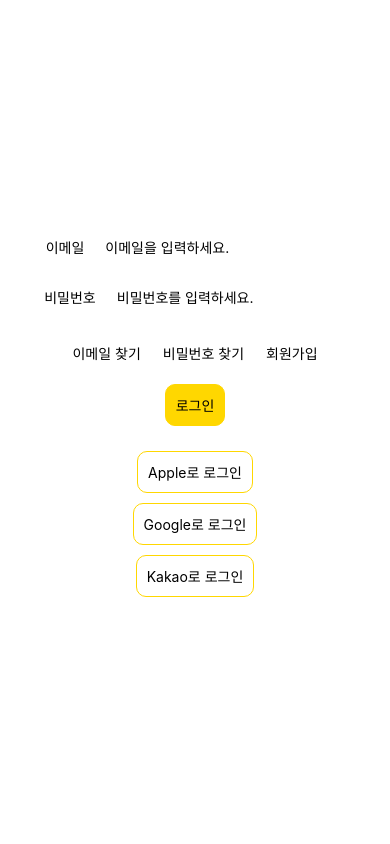
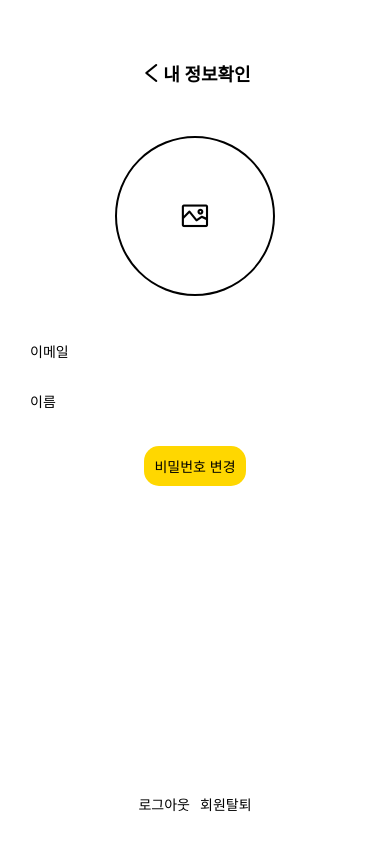
Before and after one commit to nakalicubae/Raincoat, a React Native app: screen /MyPage in a window 390 px wide. Built offline with nearby package versions, Linux system fonts and the light colour scheme.

Commit message:
Create MyPage.js

```diff
--- a/App.js
+++ b/App.js
@@ -6,6 +6,7 @@ import Start from "./screens/Start";
 import SignUp from "./screens/SignUp";
 import Write from "./screens/Write";
 import Main from "./screens/Main";
+import MyPage from "./screens/MyPage";
 
 export default function App() {
   const Stack = createStackNavigator();
@@ -17,6 +18,7 @@ export default function App() {
         <Stack.Screen name='SignUp' component={SignUp} />
         <Stack.Screen name='Write' component={Write} />
         <Stack.Screen name='Main' component={Main} />
+        <Stack.Screen name='MyPage' component={MyPage} />
       </Stack.Navigator>
     </NavigationContainer>
   );
--- a/screens/Main.js
+++ b/screens/Main.js
@@ -7,10 +7,8 @@ import {
   ScrollView,
   TouchableOpacity,
 } from "react-native";
-import { MaterialCommunityIcons, Feather, Ionicons } from '@expo/vector-icons';
-import { Calendar } from 'react-native-calendars';
-
-
+import { MaterialCommunityIcons, Feather, Ionicons } from "@expo/vector-icons";
+import { Calendar } from "react-native-calendars";
 
 export default function Main({ navigation }) {
   return (
@@ -18,47 +16,57 @@ export default function Main({ navigation }) {
       <StatusBar style="auto" />
 
       <View style={styles.menuBar}>
-        <Ionicons name="person-circle" size={40} color="black" />
-        <MaterialCommunityIcons name="microsoft-xbox-controller-menu" size={40} color="black" />
+        <TouchableOpacity onPress={() => navigation.navigate("MyPage")}>
+          <Ionicons name="person-circle" size={40} color="black" />
+        </TouchableOpacity>
+        <MaterialCommunityIcons
+          name="microsoft-xbox-controller-menu"
+          size={40}
+          color="black"
+        />
       </View>
 
       <View style={styles.list}>
         <ScrollView horizontal pagingEnabled>
-          <View style={styles.diary} >
-          <Feather name="book" size={40} color="black"/>
+          <View style={styles.diary}>
+            <Feather name="book" size={40} color="black" />
             <Text>A</Text>
           </View>
 
-          <View style={styles.diary} >
-          <Feather name="book" size={40} color="black"/>
+          <View style={styles.diary}>
+            <Feather name="book" size={40} color="black" />
             <Text>B</Text>
           </View>
-          <View style={styles.diary} >
-          <Feather name="book" size={40} color="black"/>
+          <View style={styles.diary}>
+            <Feather name="book" size={40} color="black" />
             <Text>C</Text>
           </View>
-          <View style={styles.diary} >
-          <Feather name="book" size={40} color="black"/>
+          <View style={styles.diary}>
+            <Feather name="book" size={40} color="black" />
             <Text>D</Text>
           </View>
-          <View style={styles.diary} >
-          <Feather name="book" size={40} color="black"/>
+          <View style={styles.diary}>
+            <Feather name="book" size={40} color="black" />
             <Text>E</Text>
           </View>
-          <View style={styles.diary} >
-          <Feather name="book" size={40} color="black"/>
+          <View style={styles.diary}>
+            <Feather name="book" size={40} color="black" />
             <Text>F</Text>
           </View>
-          <View style={styles.diary} >
-          <Feather name="book" size={40} color="black"/>
+          <View style={styles.diary}>
+            <Feather name="book" size={40} color="black" />
             <Text>G</Text>
           </View>
-          <View style={styles.diary} >
-          <Feather name="book" size={40} color="black"/>
+          <View style={styles.diary}>
+            <Feather name="book" size={40} color="black" />
             <Text>H</Text>
           </View>
         </ScrollView>
-        <MaterialCommunityIcons name="arrow-right-drop-circle" size={30} color="black" />
+        <MaterialCommunityIcons
+          name="arrow-right-drop-circle"
+          size={30}
+          color="black"
+        />
       </View>
 
       <View style={styles.calendarContainer}>
@@ -69,24 +77,64 @@ export default function Main({ navigation }) {
 
       <View style={styles.members}>
         <View View style={styles.member}>
-          <Ionicons style={styles.person} name="person-outline" size={40} color="black" />
-          <Ionicons style={styles.person} name="person-outline" size={40} color="black" />
-          <Ionicons style={styles.person} name="person-outline" size={40} color="black" />
-          <Ionicons style={styles.person} name="person-outline" size={40} color="black" />
+          <Ionicons
+            style={styles.person}
+            name="person-outline"
+            size={40}
+            color="black"
+          />
+          <Ionicons
+            style={styles.person}
+            name="person-outline"
+            size={40}
+            color="black"
+          />
+          <Ionicons
+            style={styles.person}
+            name="person-outline"
+            size={40}
+            color="black"
+          />
+          <Ionicons
+            style={styles.person}
+            name="person-outline"
+            size={40}
+            color="black"
+          />
         </View>
         <View View style={styles.member}>
-          <Ionicons style={styles.person} name="person-outline" size={40} color="black" />
-          <Ionicons style={styles.person} name="person-outline" size={40} color="black" />
-          <Ionicons style={styles.person} name="person-outline" size={40} color="black" />
-          <Ionicons style={styles.person} name="person-outline" size={40} color="black" />
+          <Ionicons
+            style={styles.person}
+            name="person-outline"
+            size={40}
+            color="black"
+          />
+          <Ionicons
+            style={styles.person}
+            name="person-outline"
+            size={40}
+            color="black"
+          />
+          <Ionicons
+            style={styles.person}
+            name="person-outline"
+            size={40}
+            color="black"
+          />
+          <Ionicons
+            style={styles.person}
+            name="person-outline"
+            size={40}
+            color="black"
+          />
         </View>
       </View>
 
-
       <View>
         <TouchableOpacity
-        onPress={() => navigation.navigate("Write")}
-        style={styles.write}>
+          onPress={() => navigation.navigate("Write")}
+          style={styles.write}
+        >
           <Text>우비쓰기</Text>
         </TouchableOpacity>
       </View>
@@ -97,51 +145,50 @@ export default function Main({ navigation }) {
 const styles = StyleSheet.create({
   container: {
     flex: 1,
-    justifyContent: 'center',
-    alignItems: 'center',
-    backgroundColor: 'white'
+    justifyContent: "center",
+    alignItems: "center",
+    backgroundColor: "white",
   },
 
   menuBar: {
-    flexDirection: 'row',
-    alignSelf: 'flex-end',
+    flexDirection: "row",
+    alignSelf: "flex-end",
     marginHorizontal: 20,
     marginVertical: 20,
   },
 
   list: {
-    flexDirection: 'row',
+    flexDirection: "row",
     marginHorizontal: 20,
     marginBottom: 30,
     paddingRight: 60,
   },
 
-
   today: {
-    alignSelf: 'flex-start',
+    alignSelf: "flex-start",
     marginHorizontal: 30,
     marginTop: 30,
     fontSize: 20,
-    letterSpacing: 3
+    letterSpacing: 3,
   },
 
   members: {
-    marginTop: 10
+    marginTop: 10,
   },
 
   member: {
-    flexDirection: 'row',
+    flexDirection: "row",
     marginHorizontal: 10,
     marginVertical: 5,
   },
 
   person: {
-    padding: 10
+    padding: 10,
   },
 
   write: {
-    backgroundColor: 'gold',
-    borderColor: 'gold',
+    backgroundColor: "gold",
+    borderColor: "gold",
     borderWidth: 1,
     borderRadius: 10,
     padding: 10,
@@ -152,5 +199,4 @@ const styles = StyleSheet.create({
     flexDirection: "column",
     alignItems: "center",
   },
-
 });
--- /dev/null
+++ b/screens/MyPage.js
@@ -0,0 +1,141 @@
+import { StatusBar } from "expo-status-bar";
+import React, { useState } from "react";
+import {
+  StyleSheet,
+  Text,
+  TextInput,
+  View,
+  ScrollView,
+  TouchableOpacity,
+} from "react-native";
+import { AntDesign } from "@expo/vector-icons";
+
+export default function MyPage({ navigation }) {
+  return (
+    <View style={styles.container}>
+      <StatusBar style="auto" />
+      <View style={styles.header}>
+        <AntDesign name="left" size={24} color="black" />
+        <View style={styles.subHeader}>
+          <Text style={styles.headerText}>내 정보</Text>
+        </View>
+        <TouchableOpacity onPress={() => navigation.navigate("Main")}>
+          <Text style={styles.headerText}>확인</Text>
+        </TouchableOpacity>
+      </View>
+      <View style={styles.body}>
+        <View style={styles.image}>
+          <TouchableOpacity>
+            <AntDesign name="picture" size={30} color="black" />
+          </TouchableOpacity>
+        </View>
+
+        <View style={styles.infoContainer}>
+          <View style={styles.info}>
+            <Text style={styles.infoText}>이메일</Text>
+            <TextInput maxLength={30} style={styles.infoInput} />
+          </View>
+          <View style={styles.info}>
+            <Text style={styles.infoText}>이름</Text>
+            <TextInput maxLength={16} style={styles.infoInput} />
+          </View>
+          <TouchableOpacity style={styles.infoBtn}>
+            <Text>비밀번호 변경</Text>
+          </TouchableOpacity>
+        </View>
+      </View>
+
+      <View style={styles.footer}>
+        <Text style={styles.footerText}>로그아웃</Text>
+        <Text style={styles.footerText}>회원탈퇴</Text>
+      </View>
+    </View>
+  );
+}
+
+const styles = StyleSheet.create({
+  container: {
+    flex: 1,
+    //justifyContent: "center",
+    //alignItems: "center",
+    backgroundColor: "white",
+  },
+
+  header: {
+    marginTop: 60,
+    marginBottom: 20,
+    alignSelf: "center",
+    flexDirection: "row",
+    alignItems: "center",
+    marginHorizontal: 20,
+  },
+
+  subHeader: {
+    flex: 1,
+    alignItems: "center",
+  },
+
+  headerText: {
+    fontSize: 18,
+    fontWeight: "600",
+  },
+
+  body: {
+    flex: 1,
+  },
+
+  image: {
+    justifyContent: "center",
+    alignItems: "center",
+    alignSelf: "center",
+    borderColor: "black",
+    borderWidth: 2,
+    borderRadius: 100,
+    height: 160,
+    width: 160,
+    marginVertical: 30,
+  },
+
+  infoContainer: {
+    flex: 1,
+    marginHorizontal: 20,
+    //backgroundColor: "pink",
+  },
+
+  info: {
+    flexDirection: "row",
+    justifyContent: "space-between",
+    alignItems: "baseline",
+    paddingVertical: 5,
+  },
+
+  infoText: {
+    padding: 10,
+  },
+
+  infoInput: {
+    flex: 1,
+    padding: 10,
+    marginHorizontal: 10,
+  },
+
+  infoBtn: {
+    alignSelf: "center",
+    borderColor: "gold",
+    backgroundColor: "gold",
+    borderRadius: 15,
+    padding: 10,
+    marginTop: 20,
+  },
+
+  footer: {
+    flexDirection: "row",
+    alignItems: "center",
+    alignSelf: "center",
+    marginBottom: 30,
+  },
+
+  footerText: {
+    paddingHorizontal: 5,
+  },
+});
```
